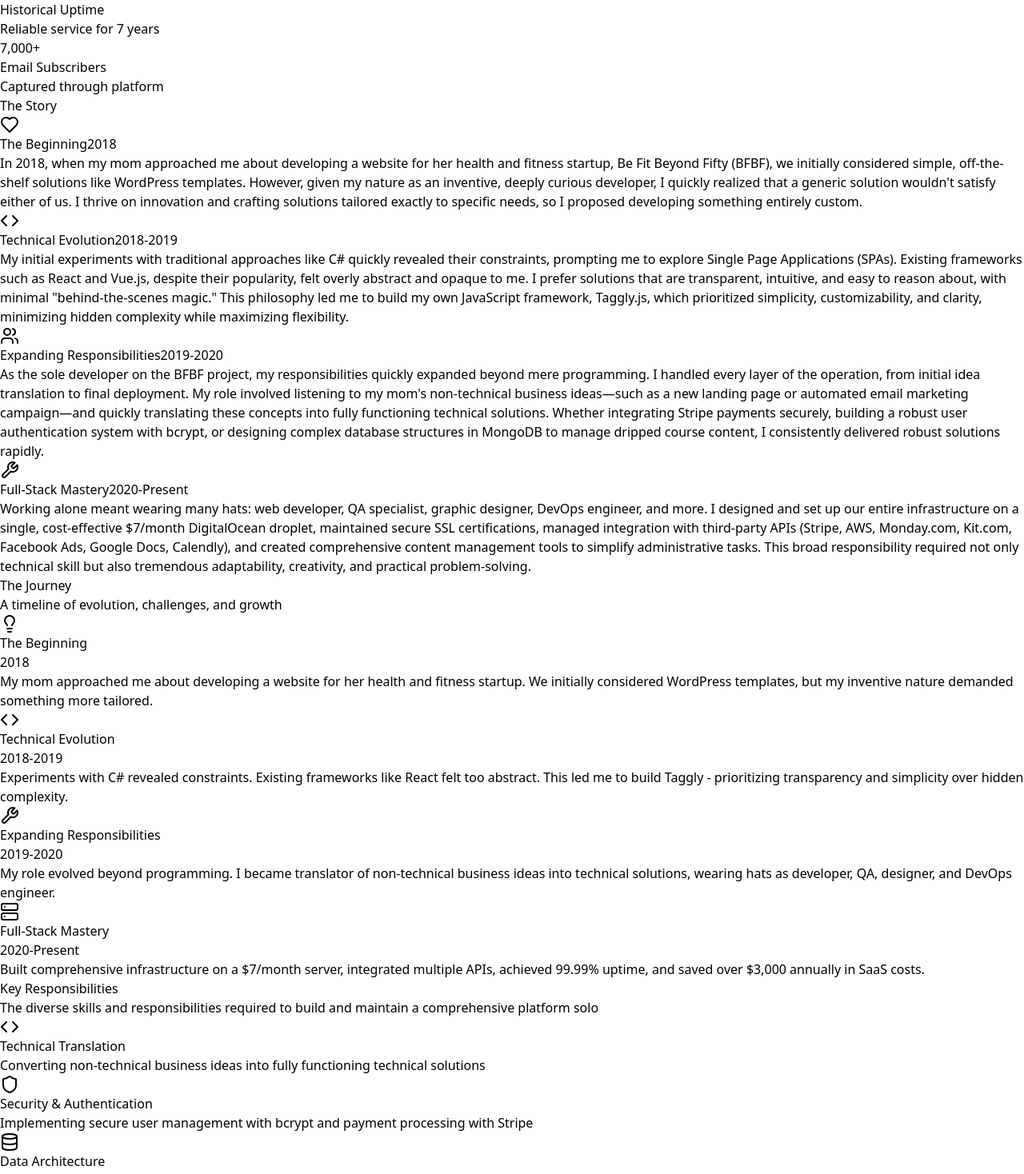
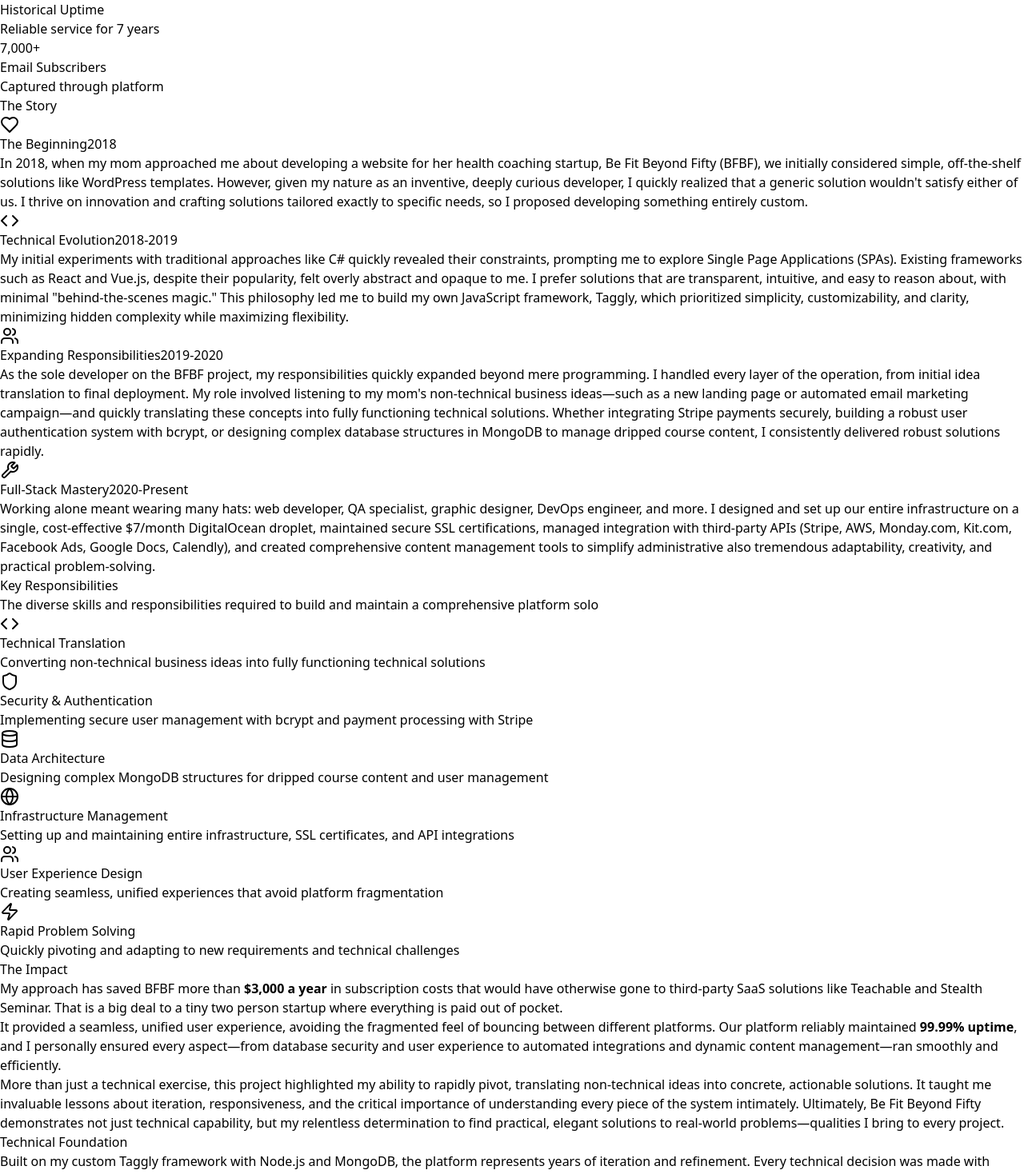
Before and after one commit to sean-andrew-barry/portfolio, a React (Vite) app: page /projects/be-fit-beyond-fifty in a window 1280 px wide. Shown: the part 2740-4208 px from the top of the page at 80% size. Built offline with nearby package versions, Linux system fonts and the light colour scheme.

Commit message:
Redesigned the style section

```diff
--- a/src/pages/projects/BeFitBeyondFifty.jsx
+++ b/src/pages/projects/BeFitBeyondFifty.jsx
@@ -9,33 +9,6 @@
   const email_subscribers = "7,000";
   const years = new Date().getUTCFullYear() - 2018;
   const bfbf_url = "https://befitbeyondfifty.com";
-
-  const storyMilestones = [
-    {
-      icon: Lightbulb,
-      title: 'The Beginning',
-      year: '2018',
-      description: 'My mom approached me about developing a website for her health and fitness startup. We initially considered WordPress templates, but my inventive nature demanded something more tailored.',
-    },
-    {
-      icon: Code,
-      title: 'Technical Evolution',
-      year: '2018-2019',
-      description: 'Experiments with C# revealed constraints. Existing frameworks like React felt too abstract. This led me to build Taggly - prioritizing transparency and simplicity over hidden complexity.',
-    },
-    {
-      icon: Wrench,
-      title: 'Expanding Responsibilities',
-      year: '2019-2020',
-      description: 'My role evolved beyond programming. I became translator of non-technical business ideas into technical solutions, wearing hats as developer, QA, designer, and DevOps engineer.',
-    },
-    {
-      icon: Server,
-      title: 'Full-Stack Mastery',
-      year: '2020-Present',
-      description: 'Built comprehensive infrastructure on a $7/month server, integrated multiple APIs, achieved 99.99% uptime, and saved over $3,000 annually in SaaS costs.',
-    },
-  ];
 
   const results = [
     { metric: `${savings}+`, label: 'Annual Savings', description: 'Compared to SaaS platforms like Teachable' },
@@ -87,6 +60,37 @@
     { name: 'Calendly', purpose: 'Appointment Scheduling' },
   ];
 
+  const story = [
+    {
+      title: "The Beginning",
+      years: "2018",
+      icon: Heart,
+      colors: { from: "from-green-500", to: "to-emerald-600", text: "text-green-600", bg: "bg-green-100", line: "to-blue-500" },
+      prose: `In 2018, when my mom approached me about developing a website for her health coaching startup, Be Fit Beyond Fifty (BFBF), we initially considered simple, off-the-shelf solutions like WordPress templates. However, given my nature as an inventive, deeply curious developer, I quickly realized that a generic solution wouldn't satisfy either of us. I thrive on innovation and crafting solutions tailored exactly to specific needs, so I proposed developing something entirely custom.`,
+    },
+    {
+      title: "Technical Evolution",
+      years: "2018-2019",
+      icon: Code,
+      colors: { from: "from-blue-500", to: "to-indigo-600", text: "text-blue-600", bg: "bg-blue-100", line: "to-purple-500" },
+      prose: `My initial experiments with traditional approaches like C# quickly revealed their constraints, prompting me to explore Single Page Applications (SPAs). Existing frameworks such as React and Vue.js, despite their popularity, felt overly abstract and opaque to me. I prefer solutions that are transparent, intuitive, and easy to reason about, with minimal "behind-the-scenes magic." This philosophy led me to build my own JavaScript framework, Taggly, which prioritized simplicity, customizability, and clarity, minimizing hidden complexity while maximizing flexibility.`,
+    },
+    {
+      title: "Expanding Responsibilities",
+      years: "2019-2020",
+      icon: Users,
+      colors: { from: "from-purple-500", to: "to-pink-600", text: "text-purple-600", bg: "bg-purple-100", line: "to-orange-500" },
+      prose: `As the sole developer on the BFBF project, my responsibilities quickly expanded beyond mere programming. I handled every layer of the operation, from initial idea translation to final deployment. My role involved listening to my mom's non-technical business ideas—such as a new landing page or automated email marketing campaign—and quickly translating these concepts into fully functioning technical solutions. Whether integrating Stripe payments securely, building a robust user authentication system with bcrypt, or designing complex database structures in MongoDB to manage dripped course content, I consistently delivered robust solutions rapidly.`,
+    },
+    {
+      title: "Full-Stack Mastery",
+      years: "2020-Present",
+      icon: Wrench,
+      colors: { from: "from-orange-500", to: "to-red-600", text: "text-orange-600", bg: "bg-orange-100", line: "to-transparent" },
+      prose: `Working alone meant wearing many hats: web developer, QA specialist, graphic designer, DevOps engineer, and more. I designed and set up our entire infrastructure on a single, cost-effective $7/month DigitalOcean droplet, maintained secure SSL certifications, managed integration with third-party APIs (Stripe, AWS, Monday.com, Kit.com, Facebook Ads, Google Docs, Calendly), and created comprehensive content management tools to simplify administrative also tremendous adaptability, creativity, and practical problem-solving.`,
+    },
+  ];
+
   return (
     <div className="">
       {/* Hero Section */}
@@ -97,13 +101,11 @@
               <h1 className="text-5xl md:text-6xl font-bold mb-6">
                 Be Fit Beyond Fifty
               </h1>
-              <p className="text-xl text-green-100 mb-6 leading-relaxed">
-                A Story of Practical Ingenuity and Technical Adaptability
+              <p className="text-lg text-green-200 mb-8 leading-relaxed">
+                What began as a simple website request from my mom evolved into a {years}-year exercise in rapid problem-solving and relentless adaptability.
               </p>
               <p className="text-lg text-green-200 mb-8 leading-relaxed">
-                What started as a simple website request from my mom became a {years} year journey of innovation,
-                problem-solving, and technical mastery. This is the story of building a comprehensive platform
-                from scratch while wearing every hat imaginable.
+                As the sole developer behind Be Fit Beyond Fifty, I've handled every aspect of development—front-end, back-end, infrastructure, security, and more—without ever hitting a wall. This experience has proven that I can quickly grasp and overcome any technical challenge, delivering reliable solutions that work, no matter what's thrown my way.
               </p>
               <div className="flex flex-col sm:flex-row gap-4">
                 <a
@@ -137,7 +139,7 @@
       </section>
 
       {/* Results Stats */}
-      <section className="py-16 bg-white">
+      <section className="py-16 bg-gray-50">
         <div className="max-w-6xl mx-auto px-4">
           <div className="grid grid-cols-2 md:grid-cols-4 gap-8">
             {results.map((result, index) => (
@@ -158,158 +160,39 @@
       </section>
 
       {/* The Story */}
-      <section id="the-story" className="py-24 bg-gray-50">
+      <section id="the-story" className="py-24 bg-white">
         <div className="max-w-4xl mx-auto px-4">
           <div className="text-center mb-16">
             <h2 className="text-4xl font-bold text-gray-900 mb-6">The Story</h2>
             <div className="w-24 h-1 bg-gradient-to-r from-green-500 to-emerald-600 mx-auto mb-8"></div>
           </div>
 
-          <div className="relative">
-            {/* Decorative timeline line */}
-            <div className="absolute left-8 top-0 bottom-0 w-1 bg-gradient-to-b from-green-500 via-blue-500 via-purple-500 to-orange-500 rounded-full opacity-30 hidden lg:block"></div>
+          {story.map((item, index) => {
+            return (
+              <div className="relative" key={item.title}>
+                {/* Line */}
+                <div className={`absolute left-8 top-0 bottom-0 w-2 bg-gradient-to-b ${item.colors.from} ${item.colors.line} hidden lg:block -translate-x-1/2${index === 0 ? " rounded-t-full" : ""}${index === story.length - 1 ? " rounded-b-full" : ""}`}></div>
 
-            <div className="space-y-16">
-              {/* The Beginning */}
-              <div className="relative">
-                <div className="flex items-start gap-8">
-                  <div className="w-16 h-16 bg-gradient-to-r from-green-500 to-emerald-600 rounded-full flex items-center justify-center flex-shrink-0 shadow-lg z-10">
-                    <Heart className="w-8 h-8 text-white" />
+                <div className="flex items-start flex-col md:flex-row gap-8  pb-16">
+                  {/* Icon */}
+                  <div className={`w-16 h-16 bg-gradient-to-r ${item.colors.from} ${item.colors.to} rounded-full flex items-center justify-center flex-shrink-0 shadow-lg z-10 place-self-center md:place-self-start`}>
+                    <item.icon className="w-8 h-8 text-white" />
                   </div>
-                  <div className="flex-1 pt-2">
-                    <h3 className="text-2xl font-bold text-gray-900 mb-4 flex items-center gap-3">
-                      The Beginning
-                      <span className="text-sm font-medium text-green-600 bg-green-100 px-3 py-1 rounded-full">2018</span>
+                  <div className="flex-1">
+                    <h3 className="text-2xl font-bold text-gray-900 mb-4 flex items-center justify-between md:justify-normal gap-3">
+                      {item.title}
+                      <span className={`text-sm font-medium ${item.colors.text} ${item.colors.bg} px-3 py-1 rounded-full text-nowrap`}>
+                        {item.years}
+                      </span>
                     </h3>
-                    <div className="prose prose-lg text-gray-700 leading-relaxed">
-                      <p>
-                        In 2018, when my mom approached me about developing a website for her health and fitness startup,
-                        Be Fit Beyond Fifty (BFBF), we initially considered simple, off-the-shelf solutions like WordPress templates.
-                        However, given my nature as an inventive, deeply curious developer, I quickly realized that a generic
-                        solution wouldn't satisfy either of us. I thrive on innovation and crafting solutions tailored exactly
-                        to specific needs, so I proposed developing something entirely custom.
-                      </p>
-                    </div>
+                    <p className="prose prose-lg text-gray-700 leading-relaxed">
+                      {item.prose}
+                    </p>
                   </div>
                 </div>
               </div>
-
-              {/* Technical Evolution */}
-              <div className="relative">
-                <div className="flex items-start gap-8">
-                  <div className="w-16 h-16 bg-gradient-to-r from-blue-500 to-indigo-600 rounded-full flex items-center justify-center flex-shrink-0 shadow-lg z-10">
-                    <Code className="w-8 h-8 text-white" />
-                  </div>
-                  <div className="flex-1 pt-2">
-                    <h3 className="text-2xl font-bold text-gray-900 mb-4 flex items-center gap-3">
-                      Technical Evolution
-                      <span className="text-sm font-medium text-blue-600 bg-blue-100 px-3 py-1 rounded-full">2018-2019</span>
-                    </h3>
-                    <div className="prose prose-lg text-gray-700 leading-relaxed">
-                      <p>
-                        My initial experiments with traditional approaches like C# quickly revealed their constraints, prompting
-                        me to explore Single Page Applications (SPAs). Existing frameworks such as React and Vue.js, despite their
-                        popularity, felt overly abstract and opaque to me. I prefer solutions that are transparent, intuitive,
-                        and easy to reason about, with minimal "behind-the-scenes magic." This philosophy led me to build my own
-                        JavaScript framework, Taggly.js, which prioritized simplicity, customizability, and clarity, minimizing
-                        hidden complexity while maximizing flexibility.
-                      </p>
-                    </div>
-                  </div>
-                </div>
-              </div>
-
-              {/* Expanding Responsibilities */}
-              <div className="relative">
-                <div className="flex items-start gap-8">
-                  <div className="w-16 h-16 bg-gradient-to-r from-purple-500 to-pink-600 rounded-full flex items-center justify-center flex-shrink-0 shadow-lg z-10">
-                    <Users className="w-8 h-8 text-white" />
-                  </div>
-                  <div className="flex-1 pt-2">
-                    <h3 className="text-2xl font-bold text-gray-900 mb-4 flex items-center gap-3">
-                      Expanding Responsibilities
-                      <span className="text-sm font-medium text-purple-600 bg-purple-100 px-3 py-1 rounded-full">2019-2020</span>
-                    </h3>
-                    <div className="prose prose-lg text-gray-700 leading-relaxed">
-                      <p>
-                        As the sole developer on the BFBF project, my responsibilities quickly expanded beyond mere programming.
-                        I handled every layer of the operation, from initial idea translation to final deployment. My role involved
-                        listening to my mom's non-technical business ideas—such as a new landing page or automated email marketing
-                        campaign—and quickly translating these concepts into fully functioning technical solutions. Whether integrating
-                        Stripe payments securely, building a robust user authentication system with bcrypt, or designing complex
-                        database structures in MongoDB to manage dripped course content, I consistently delivered robust solutions rapidly.
-                      </p>
-                    </div>
-                  </div>
-                </div>
-              </div>
-
-              {/* Full-Stack Mastery */}
-              <div className="relative">
-                <div className="flex items-start gap-8">
-                  <div className="w-16 h-16 bg-gradient-to-r from-orange-500 to-red-600 rounded-full flex items-center justify-center flex-shrink-0 shadow-lg z-10">
-                    <Wrench className="w-8 h-8 text-white" />
-                  </div>
-                  <div className="flex-1 pt-2">
-                    <h3 className="text-2xl font-bold text-gray-900 mb-4 flex items-center gap-3">
-                      Full-Stack Mastery
-                      <span className="text-sm font-medium text-orange-600 bg-orange-100 px-3 py-1 rounded-full">2020-Present</span>
-                    </h3>
-                    <div className="prose prose-lg text-gray-700 leading-relaxed">
-                      <p>
-                        Working alone meant wearing many hats: web developer, QA specialist, graphic designer, DevOps engineer,
-                        and more. I designed and set up our entire infrastructure on a single, cost-effective $7/month DigitalOcean
-                        droplet, maintained secure SSL certifications, managed integration with third-party APIs (Stripe, AWS,
-                        Monday.com, Kit.com, Facebook Ads, Google Docs, Calendly), and created comprehensive content management
-                        tools to simplify administrative tasks. This broad responsibility required not only technical skill but
-                        also tremendous adaptability, creativity, and practical problem-solving.
-                      </p>
-                    </div>
-                  </div>
-                </div>
-              </div>
-            </div>
-          </div>
-        </div>
-      </section>
-
-      {/* Journey Timeline */}
-      <section className="py-24 bg-white">
-        <div className="max-w-4xl mx-auto px-4">
-          <div className="text-center mb-16">
-            <h2 className="text-4xl font-bold text-gray-900 mb-6">The Journey</h2>
-            <div className="w-24 h-1 bg-gradient-to-r from-green-500 to-emerald-600 mx-auto mb-8"></div>
-            <p className="text-lg text-gray-600">
-              A timeline of evolution, challenges, and growth
-            </p>
-          </div>
-
-          <div className="relative">
-            {/* Timeline line */}
-            <div className="hidden md:block absolute left-8 top-16 bottom-16 w-2 bg-gradient-to-b from-green-600 to-emerald-600 rounded-full -translate-x-1/2"></div>
-
-            <div className="space-y-12">
-              {storyMilestones.map((milestone, index) => (
-                <div key={index} className="relative flex items-center gap-8">
-                  {/* Timeline dot */}
-                  <div className="w-16 h-16 bg-gradient-to-r from-green-600 to-emerald-600 rounded-full flex items-center justify-center text-white shadow-lg z-10">
-                    <milestone.icon className="w-8 h-8" />
-                  </div>
-
-                  {/* Content */}
-                  <div className="flex-1 bg-white p-6 rounded-xl shadow-lg border border-gray-100">
-                    <div className="flex items-center gap-3 mb-3">
-                      <h3 className="text-xl font-bold text-gray-900">{milestone.title}</h3>
-                      <span className="px-3 py-1 bg-green-100 text-green-800 rounded-full text-sm font-medium">
-                        {milestone.year}
-                      </span>
-                    </div>
-                    <p className="text-gray-600 leading-relaxed">{milestone.description}</p>
-                  </div>
-                </div>
-              ))}
-            </div>
-          </div>
+            );
+          })}
         </div>
       </section>
 
@@ -355,18 +238,11 @@
               </p>
 
               <p className="text-lg mb-6">
-                It provided a seamless, unified user experience, avoiding the fragmented feel of bouncing between
-                different platforms. Our platform reliably maintained <strong className="text-green-700">99.99% uptime</strong>,
-                and I personally ensured every aspect—from database security and user experience to automated integrations
-                and dynamic content management—ran smoothly and efficiently.
+                It provided a seamless, unified user experience, avoiding the fragmented feel of bouncing between different platforms. Our platform reliably maintained <strong className="text-green-700">99.99% uptime</strong>, and I personally ensured every aspect—from database security and user experience to automated integrations and dynamic content management—ran smoothly and efficiently.
               </p>
 
               <p className="text-lg">
-                More than just a technical exercise, this project highlighted my ability to rapidly pivot, translating
-                non-technical ideas into concrete, actionable solutions. It taught me invaluable lessons about iteration,
-                responsiveness, and the critical importance of understanding every piece of the system intimately.
-                Ultimately, Be Fit Beyond Fifty demonstrates not just technical capability, but my relentless determination
-                to find practical, elegant solutions to real-world problems—qualities I bring to every project.
+                More than just a technical exercise, this project highlighted my ability to rapidly pivot, translating non-technical ideas into concrete, actionable solutions. It taught me invaluable lessons about iteration, responsiveness, and the critical importance of understanding every piece of the system intimately. Ultimately, Be Fit Beyond Fifty demonstrates not just technical capability, but my relentless determination to find practical, elegant solutions to real-world problems—qualities I bring to every project.
               </p>
             </div>
           </div>
@@ -381,9 +257,7 @@
               <h2 className="text-4xl font-bold text-gray-900 mb-6">Technical Foundation</h2>
               <div className="space-y-6 text-lg text-gray-700 leading-relaxed">
                 <p>
-                  Built on my custom Taggly framework with Node.js and MongoDB, the platform represents years
-                  of iteration and refinement. Every technical decision was made with purpose: prioritizing
-                  transparency over abstraction, simplicity over complexity.
+                  Built on my custom Taggly framework with Node.js and MongoDB, the platform represents years of iteration and refinement. Every technical decision was made with purpose: prioritizing transparency over abstraction, simplicity over complexity.
                 </p>
                 <p>
                   The architecture handles everything from secure user authentication and payment processing
@@ -484,9 +358,9 @@
       {/* CTA */}
       <section className="py-24 bg-gradient-to-r from-green-600 to-emerald-600 text-white">
         <div className="max-w-4xl mx-auto px-4 text-center">
-          <h2 className="text-4xl font-bold mb-6">Experience the Platform</h2>
+          <h2 className="text-4xl font-bold mb-6">Visit Be Fit Beyond Fifty</h2>
           <p className="text-xl text-green-100 mb-8 max-w-2xl mx-auto">
-            Visit the live platform to see {years} years of development, iteration, and real-world business impact in action.
+            It's not made to look flashy—just practical, reliable, and exactly what the business needed. Take a look.
           </p>
           <a
             href={bfbf_url}
```
